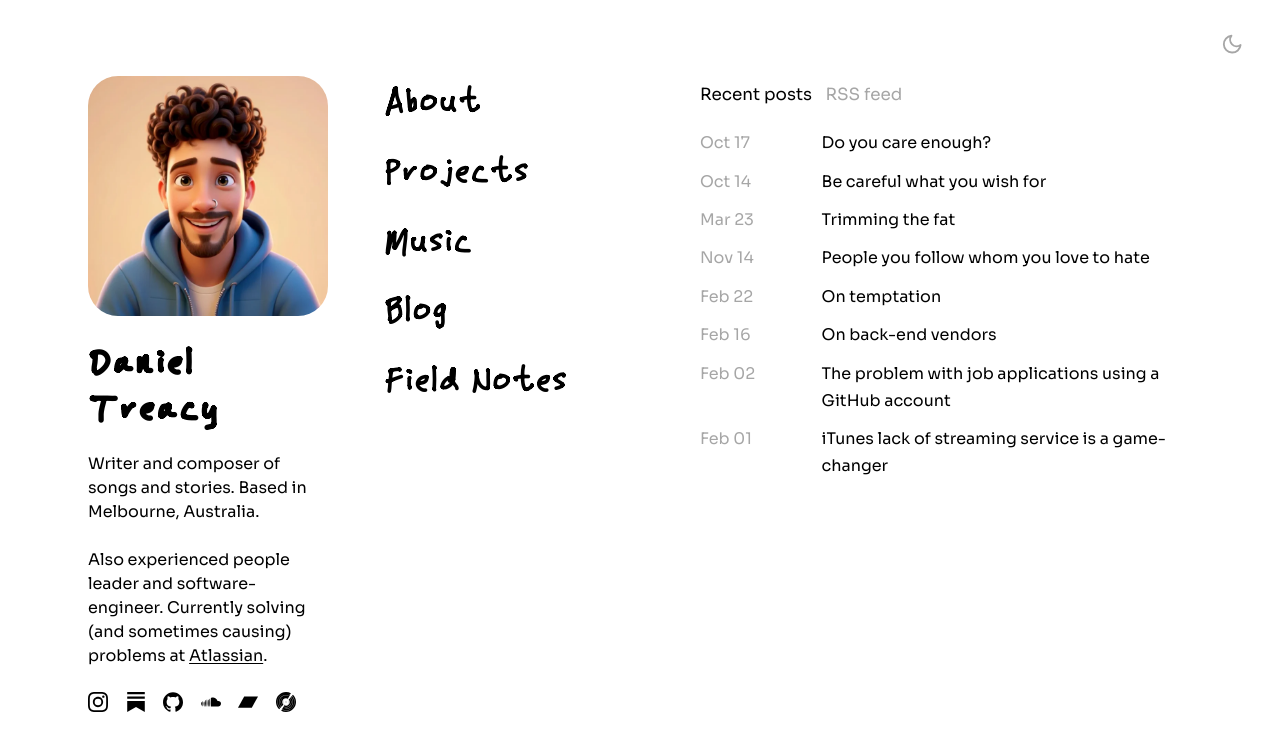
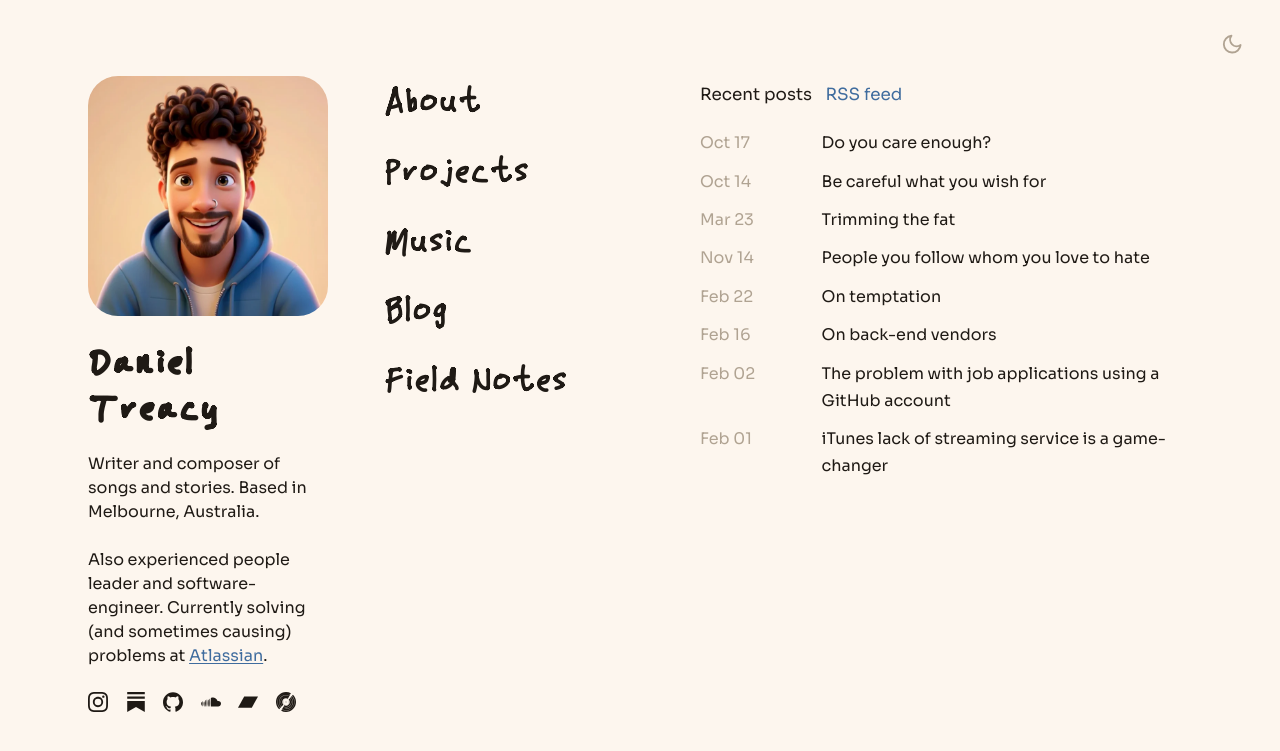
Before and after one commit to danieltreacy/danieltreacy.github.com, a Jekyll site: the page built from index.md, in a window 1280 px wide. Shown: the top 751 px of the page. Built offline with Jekyll 4.4.1, drawn with Linux system fonts in a browser that asks for light colours.

Commit message:
Add warm paper palette and blue accent
Cream background and warm near-black in dark mode; hoodie-blue accent
(darker in light mode, lighter in dark) on the active/hovered nav item,
links and the RSS link.

Co-Authored-By: Claude Sonnet 5.5 <noreply@anthropic.com>
Claude-Session: https://claude.ai/code/session_01PUbPFVxVABNzkhzDz7FzYj

```diff
--- a/assets/main.scss
+++ b/assets/main.scss
@@ -11,22 +11,24 @@
 
 @mixin dark-vars {
   color-scheme: dark;
-  --bg: #131313;
-  --text: #f1f1f1;
-  --muted: #7d7d7d;
-  --quote: #b5b5b5;
-  --rule: #333;
+  --bg: #17130f;
+  --text: #f3ece2;
+  --muted: #8a7d6e;
+  --quote: #c2b6a6;
+  --rule: #3a3128;
+  --accent: #8db4e3;
   --sun: 1;
   --moon: 0;
 }
 
 :root {
   color-scheme: light;
-  --bg: #fff;
-  --text: #000;
-  --muted: #a6a6a6;
-  --quote: #555;
-  --rule: #e5e5e5;
+  --bg: #fdf6ee;
+  --text: #1f1a15;
+  --muted: #b0a392;
+  --quote: #6b5f52;
+  --rule: #eadfce;
+  --accent: #3f6c9e;
   --sun: 0;
   --moon: 1;
 }
@@ -81,7 +83,7 @@ a {
 }
 .col-bio {
   p { margin: 0 0 1.5em; }
-  p a { text-decoration: underline; text-underline-offset: 2px; }
+  p a { color: var(--accent); text-decoration: underline; text-underline-offset: 2px; }
 }
 .name {
   margin: 1.5rem 0 1.25rem !important;
@@ -99,7 +101,8 @@ a {
     font-family: "Fineliner", "Sora", sans-serif;
     font-size: 2.4rem;
     line-height: 1.4;
-    &.active { text-decoration: underline; text-decoration-thickness: 2px; text-underline-offset: 6px; }
+    &:hover { color: var(--accent); opacity: 1; }
+    &.active { color: var(--accent); text-decoration: underline; text-decoration-thickness: 2px; text-underline-offset: 6px; }
   }
 }
 
@@ -142,7 +145,7 @@ a {
   margin: 0.3rem 0 1.25rem;
   font-size: 1.05rem;
   font-weight: 400;
-  a { margin-left: 0.6rem; color: var(--muted); }
+  a { margin-left: 0.6rem; color: var(--accent); }
 }
 .recent-list {
   list-style: none;
@@ -155,7 +158,7 @@ a {
 .col-content {
   max-width: 36rem;
   line-height: 1.7;
-  p a { text-decoration: underline; text-underline-offset: 2px; }
+  p a { color: var(--accent); text-decoration: underline; text-underline-offset: 2px; }
   img { max-width: 100%; height: auto; }
   pre { overflow-x: auto; font-size: 0.85em; }
   blockquote { margin: 1em 0; padding-left: 1em; border-left: 2px solid var(--rule); color: var(--quote); }
```
